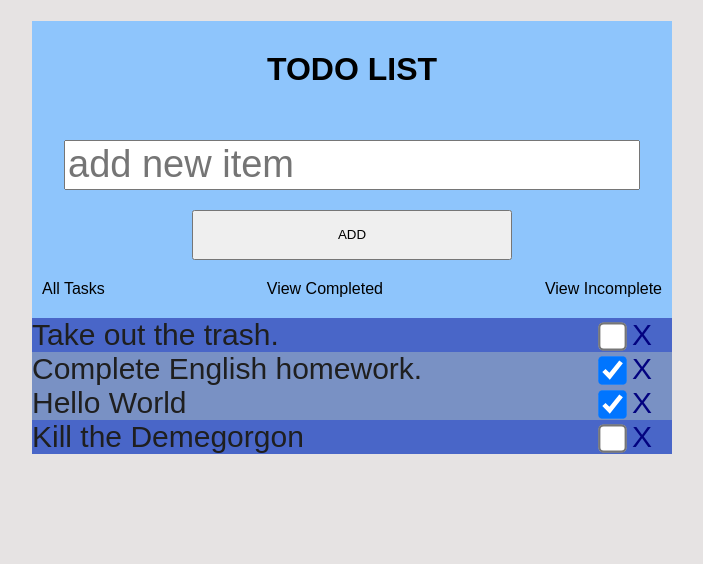
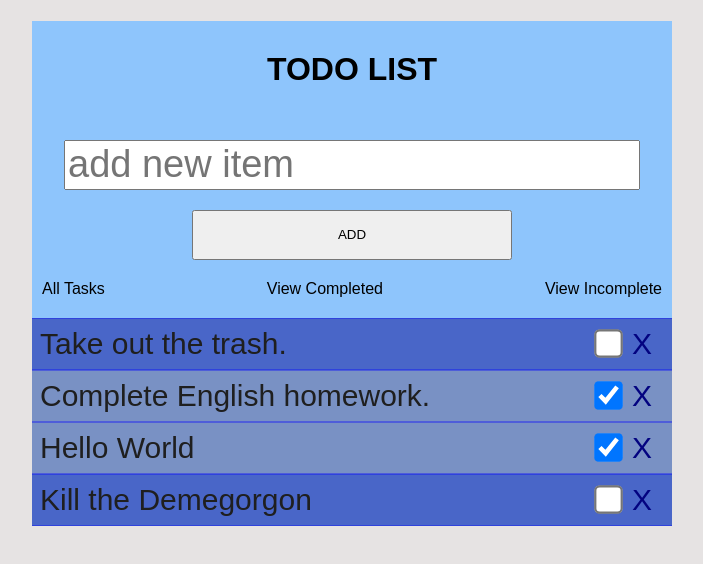
Before and after one commit to FreeFlight-Code/todo_app_redux, a React app: page / in a window 1280 px wide. Shown: the whole page, without its empty margins (288-991 px from the left). Built offline with nearby package versions, Linux system fonts and the light colour scheme.

Commit message:
css changes

```diff
--- a/src/components/styles/List.css
+++ b/src/components/styles/List.css
@@ -3,13 +3,16 @@
     background-color: rgba(2, 0, 145, 0.486);
     position: relative;
     font-size: 30px;
+    padding: 8px;
+    border-top: 1px solid rgba(0, 0, 255, 0.356);
+    border-bottom: 1px solid rgba(0, 0, 255, 0.356);
 }
 
 .listItem input[type=checkbox]{
     transform: scale(2.2);
     position: absolute;
-    right: 50px;
-    top: 9px;
+    right: 54px;
+    top: 15px;
 }
 
 .listItem:hover{
@@ -20,7 +23,7 @@
     color: rgb(3, 3, 128);
     position: absolute;
     right:20px;
-    top:0px;
+    top:8px;
     z-index: 10;
 }
 .hidden{
--- a/src/redux/store.js
+++ b/src/redux/store.js
@@ -20,7 +20,7 @@ function reducer(state, action) {
     case UPDATE_FOCUSEDITEM:
     let newTodoList = [...state.todoList]
     let newFocusedItem = {...state.focusedItem};
-    let title = state.focusedItem.title;
+    // let title = state.focusedItem.title;
     let id = state.focusedItem.id;
     console.log(newFocusedItem)
       return {
@@ -33,7 +33,7 @@ function reducer(state, action) {
       return {
         title: newTitle
       }
-      return state;
+
     case UPDATE_DESCRIPTION:
       // const id = state.focusedItem;
       // const description = action.payload;
```
